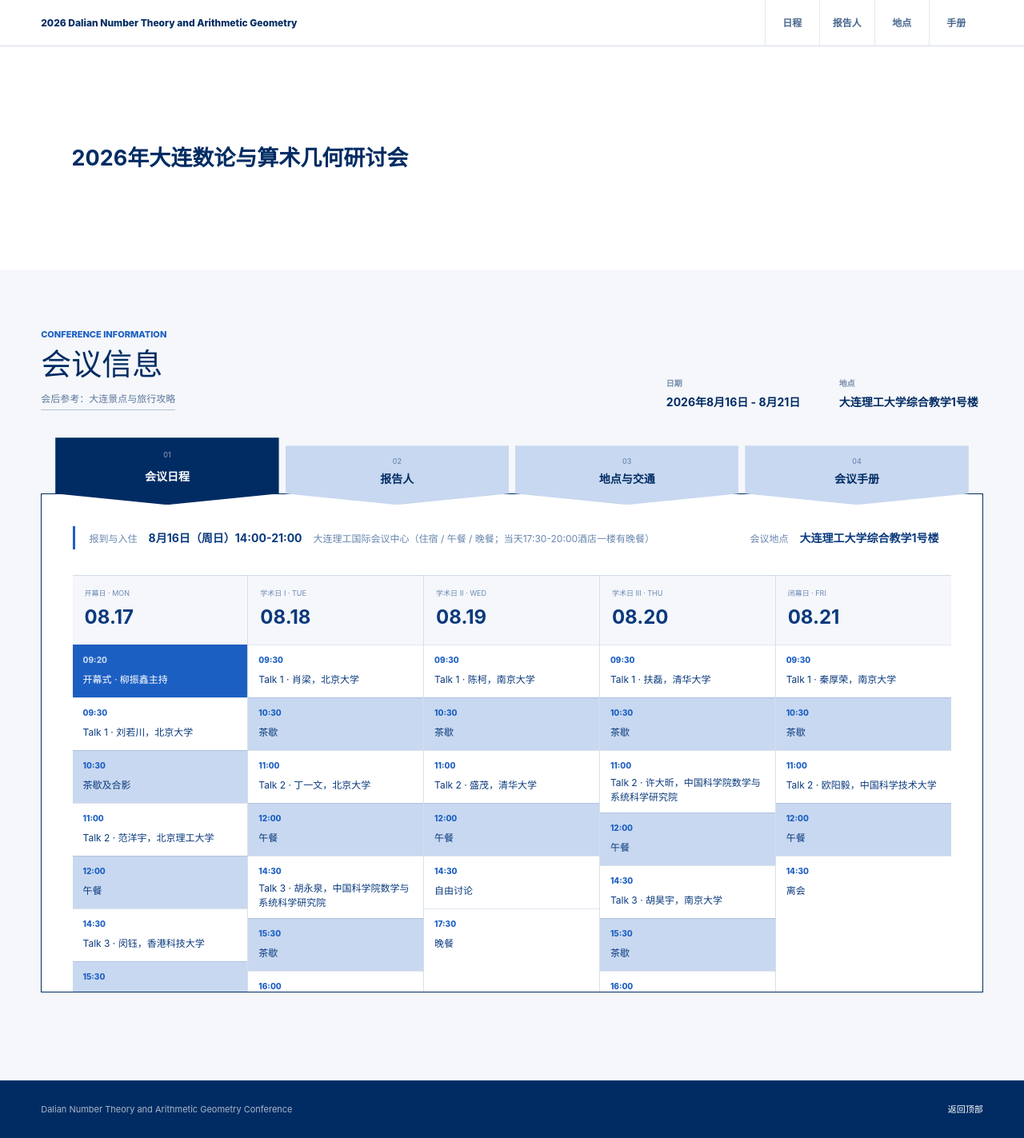
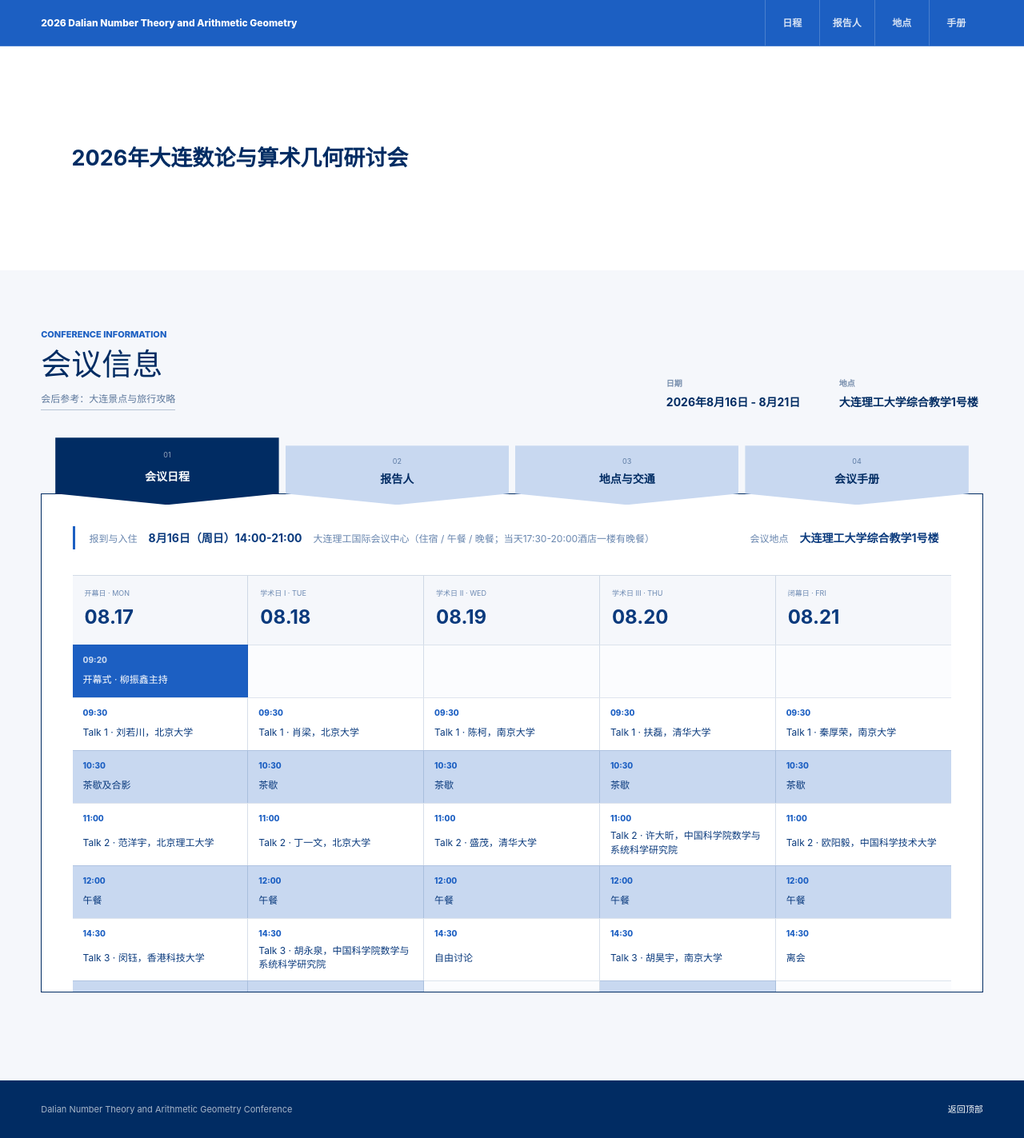
Before and after one commit to Enhui000/mathwesite, a Next.js app: page / in a window 1280 px wide. Shown: the whole page at 80% size. Built offline with nearby package versions, Linux system fonts and the light colour scheme.

Commit message:
Align schedule and simplify speaker details

```diff
--- a/app/ConferenceHub.tsx
+++ b/app/ConferenceHub.tsx
@@ -31,6 +31,17 @@ const panelTabs: Array<{ id: ConferencePanel; label: string; index: string }> =
 ];
 
 const handbookPages = Array.from({ length: 11 }, (_, index) => index + 1);
+const programTimes = [
+  "09:20",
+  "09:30",
+  "10:30",
+  "11:00",
+  "12:00",
+  "14:30",
+  "15:30",
+  "16:00",
+  "17:30",
+];
 
 export function ConferenceHub() {
   const [panel, setPanel] = useState<ConferencePanel>("program");
@@ -162,32 +173,48 @@ export function ConferenceHub() {
               <p>会议地点</p>
               <strong>{conference.venueName}</strong>
             </div>
-            <div className="hub-program-grid">
+            <div className="hub-program-grid" role="table" aria-label="会议日程">
               {schedule.map((day) => (
-                <article className="hub-program-day" key={day.day}>
-                  <header>
-                    <small>{day.label}</small>
-                    <strong>{day.day}</strong>
-                  </header>
-                  <ol>
-                    {day.events.map(([time, title]) => (
-                      <li
-                        className={
-                          title.includes("茶歇") || title.includes("午餐")
-                            ? "hub-program-break"
-                            : title.includes("开幕式")
-                              ? "hub-program-highlight"
-                              : ""
-                        }
-                        key={`${day.day}-${time}-${title}`}
-                      >
-                        <time>{time}</time>
-                        <span>{title}</span>
-                      </li>
-                    ))}
-                  </ol>
-                </article>
+                <div
+                  className="hub-program-day-header"
+                  role="columnheader"
+                  key={day.day}
+                >
+                  <small>{day.label}</small>
+                  <strong>{day.day}</strong>
+                </div>
               ))}
+              {programTimes.flatMap((time) =>
+                schedule.map((day) => {
+                  const event = day.events.find(
+                    ([eventTime]) => eventTime === time,
+                  );
+                  const title = event?.[1];
+                  const stateClass = !title
+                    ? " hub-program-empty"
+                    : title.includes("茶歇") || title.includes("午餐")
+                      ? " hub-program-break"
+                      : title.includes("开幕式")
+                        ? " hub-program-highlight"
+                        : "";
+
+                  return (
+                    <div
+                      className={`hub-program-event${stateClass}`}
+                      role="cell"
+                      key={`${day.day}-${time}`}
+                      aria-label={title ? `${time} ${title}` : `${time} 无安排`}
+                    >
+                      {title ? (
+                        <>
+                          <time>{time}</time>
+                          <span>{title}</span>
+                        </>
+                      ) : null}
+                    </div>
+                  );
+                }),
+              )}
             </div>
           </div>
         ) : null}
@@ -239,10 +266,6 @@ export function ConferenceHub() {
                 <section>
                   <span>报告摘要</span>
                   <p>{selectedSpeaker.abstract}</p>
-                </section>
-                <section>
-                  <span>个人简介</span>
-                  <p>{selectedSpeaker.bio}</p>
                 </section>
                 <a
                   className="hub-edit-link"
--- a/app/globals.css
+++ b/app/globals.css
@@ -3417,16 +3417,16 @@ textarea {
   min-width: 980px;
 }
 
-.hub-program-day {
+.hub-program-grid > * {
   border-right: 1px solid rgba(10, 58, 125, 0.16);
   min-width: 0;
 }
 
-.hub-program-day:last-child {
+.hub-program-grid > :nth-child(5n) {
   border-right: 0;
 }
 
-.hub-program-day > header {
+.hub-program-day-header {
   background: #f5f7fb;
   color: var(--navy);
   display: grid;
@@ -3435,22 +3435,16 @@ textarea {
   padding: 15px;
 }
 
-.hub-program-day > header small {
+.hub-program-day-header small {
   color: rgba(10, 58, 125, 0.58);
   font-size: 9px;
 }
 
-.hub-program-day > header strong {
+.hub-program-day-header strong {
   font-size: 24px;
 }
 
-.hub-program-day ol {
-  list-style: none;
-  margin: 0;
-  padding: 0;
-}
-
-.hub-program-day li {
+.hub-program-event {
   border-top: 1px solid rgba(10, 58, 125, 0.13);
   color: var(--navy);
   display: grid;
@@ -3459,28 +3453,32 @@ textarea {
   padding: 11px 13px;
 }
 
-.hub-program-day time {
+.hub-program-event time {
   color: var(--blue);
   font-size: 10px;
   font-weight: 760;
 }
 
-.hub-program-day li span {
+.hub-program-event span {
   font-size: 12px;
   line-height: 1.45;
 }
 
-.hub-program-day .hub-program-break {
+.hub-program-event.hub-program-break {
   background: #c8d8f0;
 }
 
-.hub-program-day .hub-program-highlight {
+.hub-program-event.hub-program-highlight {
   background: var(--blue);
   color: #ffffff;
 }
 
-.hub-program-day .hub-program-highlight time {
+.hub-program-event.hub-program-highlight time {
   color: rgba(255, 255, 255, 0.74);
+}
+
+.hub-program-empty {
+  background: #fbfcfe;
 }
 
 .hub-speakers-panel {
@@ -3851,8 +3849,8 @@ textarea {
 
 .conference-header {
   align-items: center;
-  background: rgba(255, 255, 255, 0.96);
-  border-bottom: 1px solid rgba(1, 44, 99, 0.16);
+  background: var(--blue);
+  border-bottom: 1px solid rgba(255, 255, 255, 0.2);
   display: flex;
   justify-content: space-between;
   min-height: 58px;
@@ -3863,7 +3861,7 @@ textarea {
 }
 
 .conference-header > a {
-  color: var(--ink);
+  color: #ffffff;
   font-size: 12px;
   font-weight: 760;
   letter-spacing: 0;
@@ -3880,8 +3878,8 @@ textarea {
 .conference-header nav a {
   background: transparent;
   border: 0;
-  border-left: 1px solid rgba(1, 44, 99, 0.1);
-  color: rgba(1, 44, 99, 0.72);
+  border-left: 1px solid rgba(255, 255, 255, 0.2);
+  color: rgba(255, 255, 255, 0.82);
   cursor: pointer;
   font-size: 12px;
   font-weight: 700;
@@ -3893,8 +3891,8 @@ textarea {
 .conference-header nav button:focus-visible,
 .conference-header nav a:hover,
 .conference-header nav a:focus-visible {
-  background: var(--background);
-  color: var(--ink);
+  background: rgba(255, 255, 255, 0.14);
+  color: #ffffff;
   outline: none;
 }
 
@@ -4284,7 +4282,7 @@ textarea {
   }
 
   .conference-header nav {
-    border-top: 1px solid rgba(1, 44, 99, 0.1);
+    border-top: 1px solid rgba(255, 255, 255, 0.2);
     display: grid;
     grid-template-columns: repeat(4, minmax(0, 1fr));
   }
--- a/app/speakers/[id]/SpeakerEditor.tsx
+++ b/app/speakers/[id]/SpeakerEditor.tsx
@@ -13,7 +13,7 @@ import { useRouter } from "next/navigation";
 import { FormEvent, useEffect, useState } from "react";
 import { speakerInitials, type Speaker } from "../../data";
 
-type DraftSpeaker = Omit<Speaker, "id" | "photo" | "keywords"> & {
+type DraftSpeaker = Omit<Speaker, "id" | "photo" | "keywords" | "bio"> & {
   keywords: string;
 };
 
@@ -25,7 +25,6 @@ function createDraft(speaker: Speaker): DraftSpeaker {
     talkNo: speaker.talkNo,
     talkTitle: speaker.talkTitle,
     keywords: speaker.keywords.join(", "),
-    bio: speaker.bio,
     abstract: speaker.abstract,
   };
 }
@@ -347,20 +346,6 @@ export function SpeakerEditor({ speaker }: { speaker: Speaker }) {
                     />
                   </label>
                   <label>
-                    <span>个人简介</span>
-                    <textarea
-                      value={draft.bio}
-                      onChange={(event) =>
-                        setDraft((current) => ({
-                          ...current,
-                          bio: event.target.value,
-                        }))
-                      }
-                      rows={7}
-                      required
-                    />
-                  </label>
-                  <label>
                     <span>报告摘要</span>
                     <textarea
                       value={draft.abstract}
--- a/app/speakers/[id]/page.tsx
+++ b/app/speakers/[id]/page.tsx
@@ -85,11 +85,6 @@ export default async function SpeakerPage({ params }: SpeakerPageProps) {
           </aside>
           <div className="detail-copy">
             <section>
-              <p className="section-kicker">Biography</p>
-              <h2>个人简介</h2>
-              <p>{speaker.bio}</p>
-            </section>
-            <section>
               <p className="section-kicker">Abstract</p>
               <h2>报告摘要</h2>
               <p>{speaker.abstract}</p>
```
